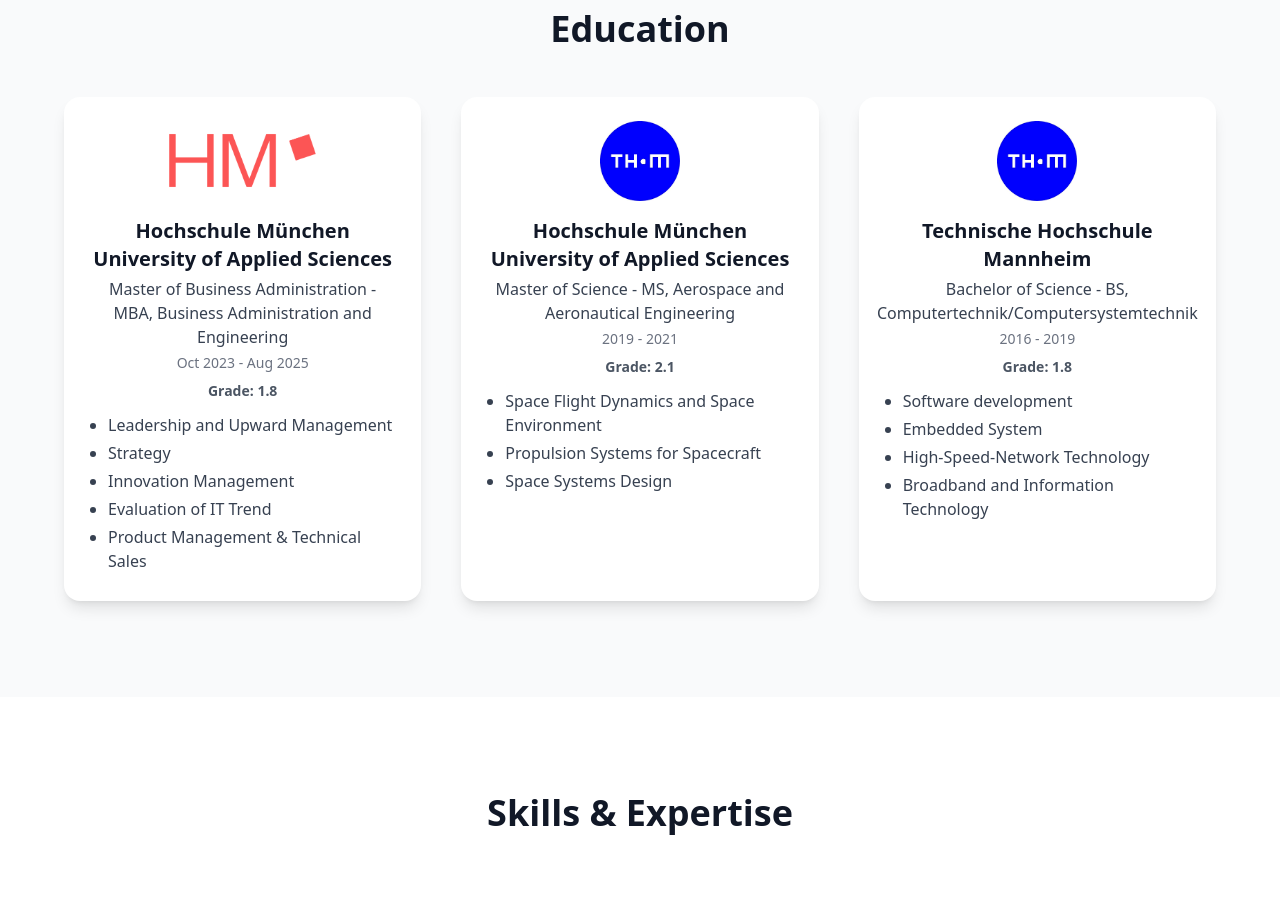
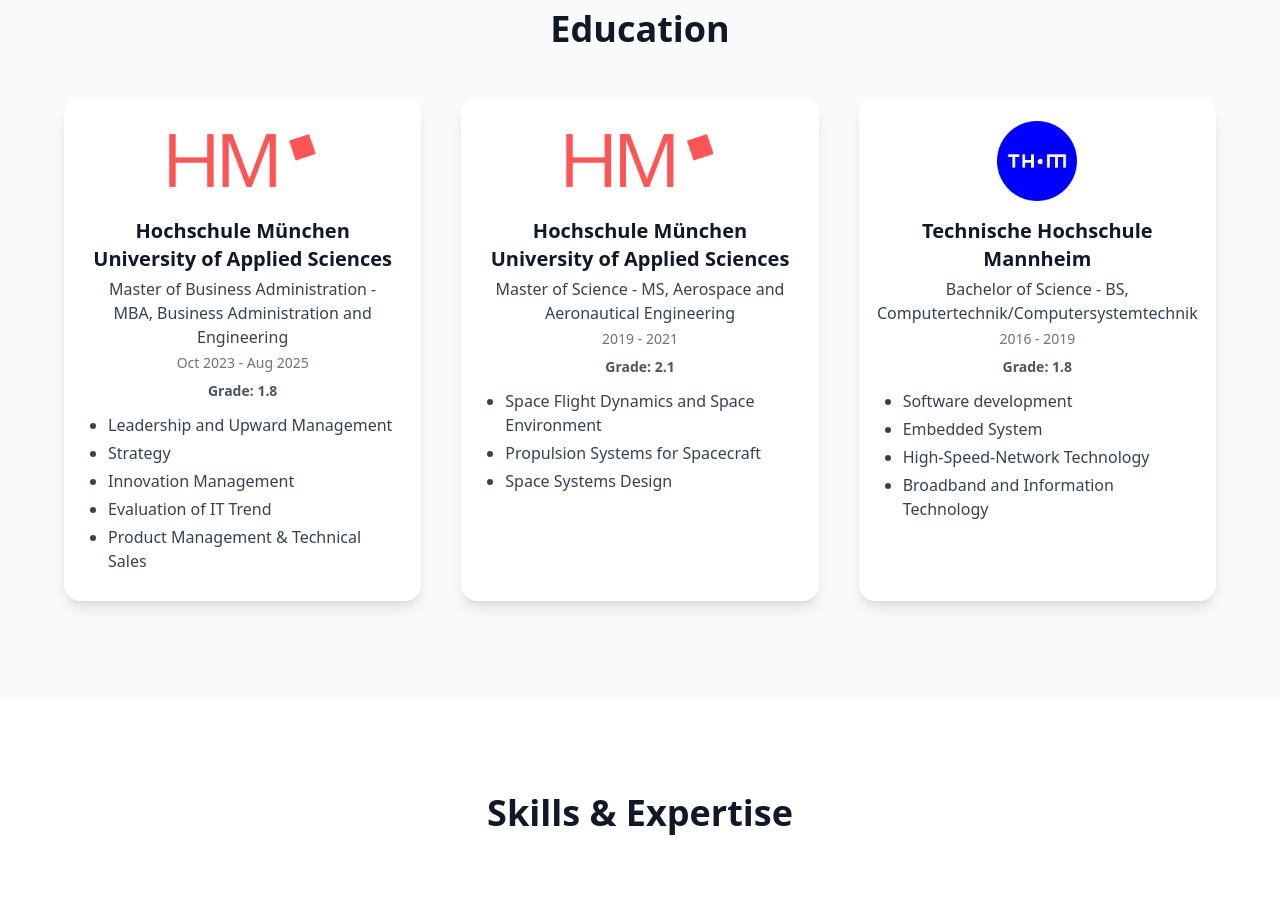
Before and after one commit to HerveStephane/portfolio, a React (Vite) app: page / in a window 1280 px wide. Shown: the part 4100-5002 px from the top of the page. Built offline with nearby package versions, Linux system fonts and the light colour scheme.

Commit message:
Fix hm logo

```diff
--- a/src/components/Education.tsx
+++ b/src/components/Education.tsx
@@ -2,7 +2,7 @@
 
 const logos = [
   "/images/hm.png",
-  "/images/mannheim.png",
+  "/images/hm.png",
   "/images/mannheim.png",
 ];
 
```
